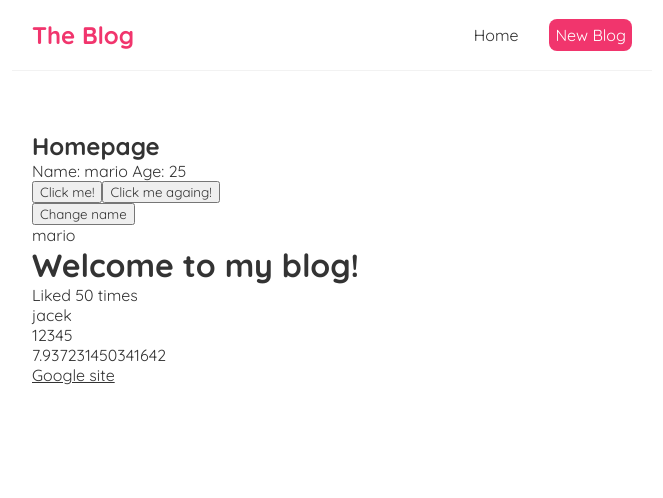
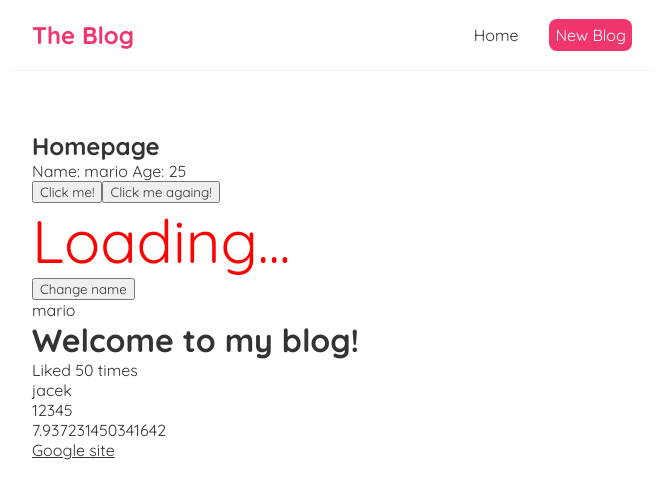
Before and after one commit to jacekcielecki/online-blog, a React (Create React App) app: page / in a window 1280 px wide. Shown: the top 498 px of the page, without its empty margins (308-971 px from the left). Built offline with nearby package versions, Linux system fonts and the light colour scheme; no server answers.

Commit message:
Conditional Loading Message

```diff
--- a/src/Home.js
+++ b/src/Home.js
@@ -6,6 +6,7 @@ const Home = () => {
     const [name, setName] = useState('mario'); //mario - inital value
     const [age, setAge] = useState(25);
     const [blogs, setBlogs] = useState(null);
+    const [isPending, setIsPending] = useState(true);
     // const [blogs, setBlogs] = useState([
     //     { title: 'My new website', body: 'lorem ipsum...', author: 'mario', id: 1},
     //     { title: 'Welcome party!', body: 'lorem ipsum...', author: 'yoshi', id: 2},
@@ -23,6 +24,7 @@ const Home = () => {
     // }
 
     useEffect(() => {
+        setTimeout(() => {
             fetch('http://localhost:8000/blogs')
             .then(res => {
                 return res.json();
@@ -30,7 +32,9 @@ const Home = () => {
             .then((data) => {
                 console.log(data);
                 setBlogs(data);
+                setIsPending(false);
             })
+        }, 1000)//delay fetch data for 1 sec in order to demonstrate loading screen
     }, []);
 
     // useEffect runs function every render of the component
@@ -52,6 +56,7 @@ const Home = () => {
             <button onClick={(e) => {handleClickAgain('jacek', e)}}>Click me againg!</button>
             <br></br>
             {/* handleDelete={handleDelete} */}
+            {isPending && <div style={{color: '#fc0303', fontSize: 60}}>Loading...</div>}
             {blogs && <BlogList blogs={blogs} title="All posts"/>}
             {blogs && <BlogList blogs={blogs.filter((blog) => blog.author === 'mario')} title="Mario posts"/>}
             <button onClick={() => setName('jacekChange')}>Change name</button>
```
Lines whose indentation alone changed are shown as unchanged.
